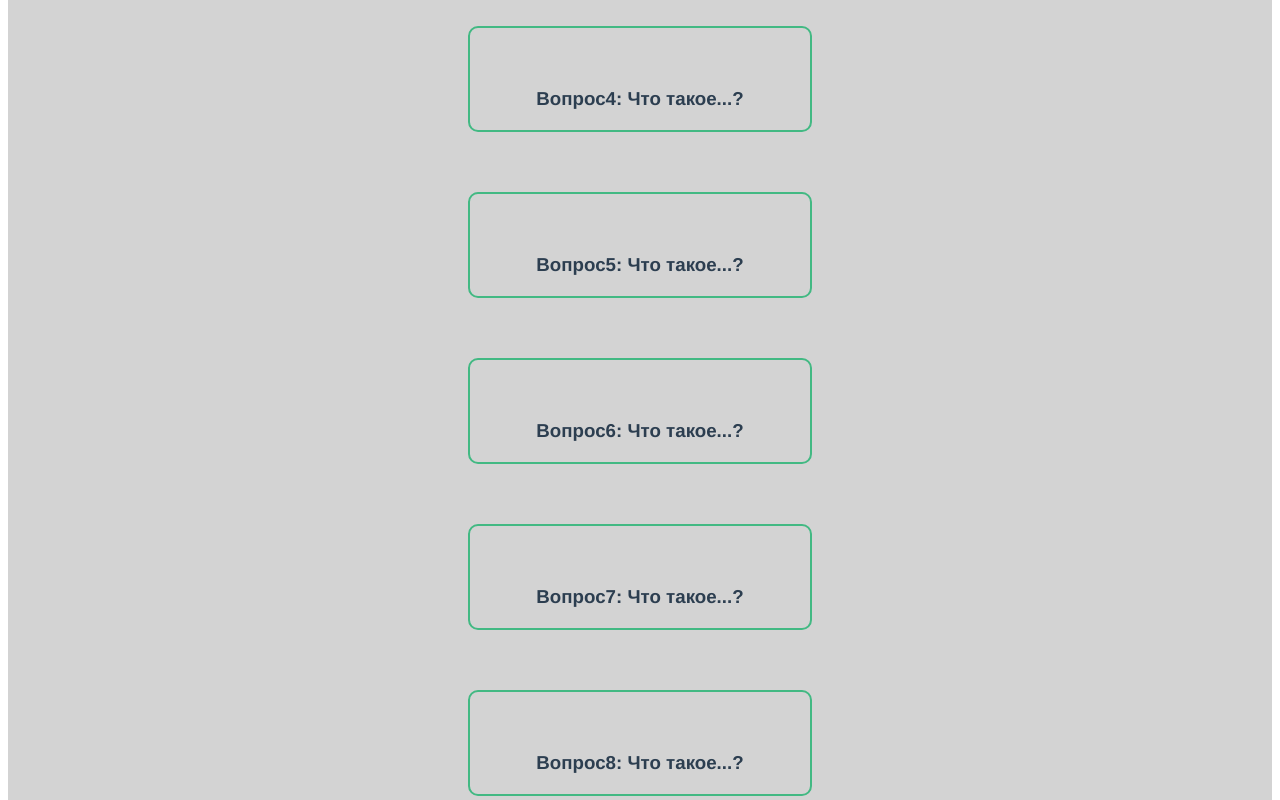
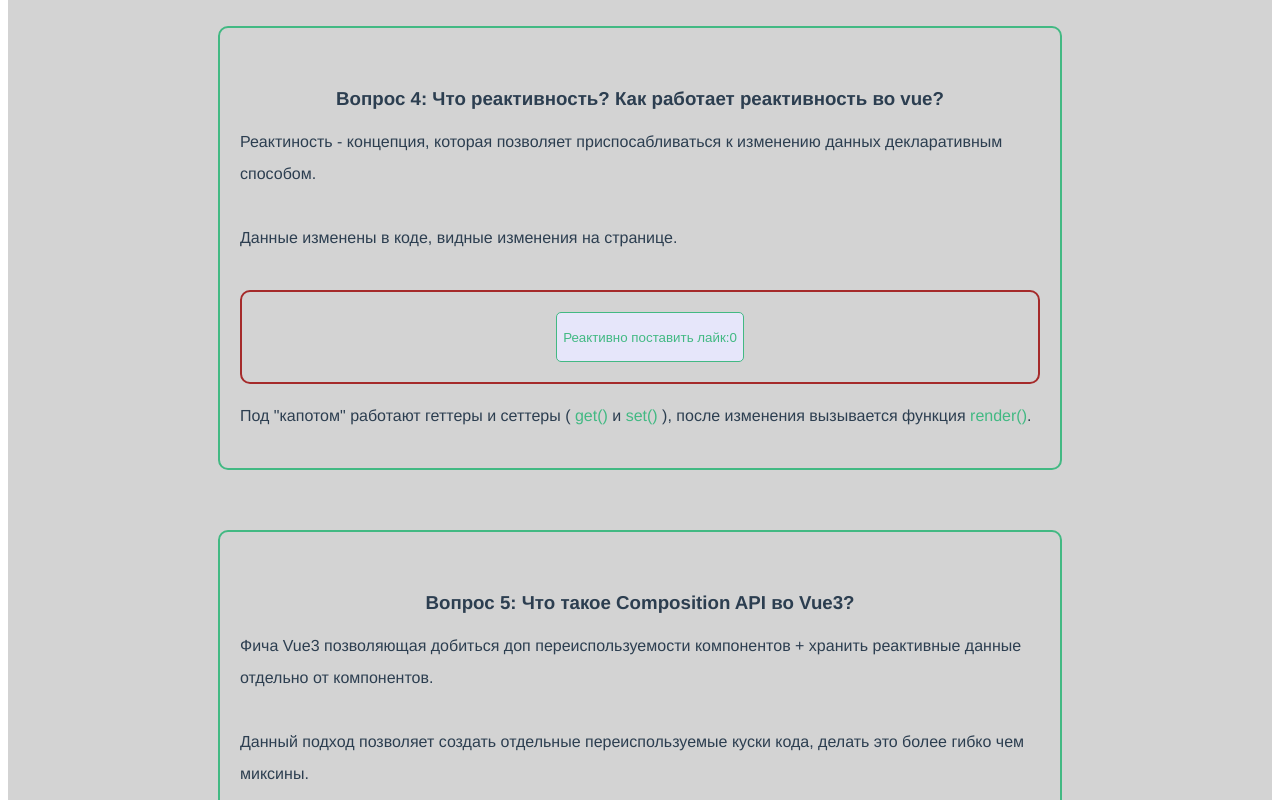
Before and after one commit to Vladimir199406/vue-book, a Vue app: page /#/ in a window 1280 px wide. Shown: the part 1840-2640 px from the top of the page. Built offline with nearby package versions, Linux system fonts and the light colour scheme.

Commit message:
que5-6-7

```diff
--- a/src/components/questions/Que1/Que1Wrapper.vue
+++ b/src/components/questions/Que1/Que1Wrapper.vue
@@ -1,7 +1,7 @@
 <template>
     <div id="que-1" class="block">
         <h3>
-            Вопрос1: Что такое двустороннее связывание?
+            Вопрос 1: Что такое двустороннее связывание?
         </h3>
         <p>
             Двустороннее связывание - это связь UI элемента с данными.
--- a/src/components/questions/Que2/Que2Wrapper.vue
+++ b/src/components/questions/Que2/Que2Wrapper.vue
@@ -1,6 +1,6 @@
 <template>
     <div id="que-2" class="block">
-        <h3>Вопрос2: Какими способами можно реализовать двустороннее связывание для input?</h3>
+        <h3>Вопрос 2: Какими способами можно реализовать двустороннее связывание для input?</h3>
 
         <div class="block__solution">
           <input
--- a/src/components/questions/Que3/Que3Wrapper.vue
+++ b/src/components/questions/Que3/Que3Wrapper.vue
@@ -1,7 +1,7 @@
 <template>
     <div id="que-3" class="block">
         <h3>
-            Вопрос3: Что такое "props"?
+            Вопрос 3: Что такое "props"?
         </h3>
         <p>
             "Props" - входные параметры,
--- a/src/components/questions/Que4/Que4Wrapper.vue
+++ b/src/components/questions/Que4/Que4Wrapper.vue
@@ -1,8 +1,35 @@
 <template>
     <div id="que-4" class="block">
         <h3>
-            Вопрос4: Что такое...?
+            Вопрос 4: Что реактивность? Как работает реактивность во vue?
         </h3>
+        <p>
+            Реактиность - концепция, которая
+            позволяет приспосабливаться к изменению
+            данных декларативным способом.
+        </p>
+        <p>
+            Данные изменены в коде,
+            видные изменения на странице.
+        </p>
+        <div class="block__solution">
+            <button @click="likes++">
+                <span>
+                    Реактивно поставить лайк:
+                </span>
+                <div>
+                    <span>
+                        {{likes}}
+                    </span>
+                </div>
+            </button>
+        </div>
+        <p>
+            Под "капотом" работают геттеры и сеттеры (
+            <span>get()</span>  и <span>set()</span>
+            ), после изменения вызывается функция
+            <span>render()</span>.
+        </p>
     </div>
 </template>
 
@@ -10,7 +37,9 @@
     export default {
         name: 'Que4Wrapper',
         data(){
-            return {}
+            return {
+                likes: 0
+            }
         },
         components: {}
     }
--- a/src/components/questions/Que5/Que5Wrapper.vue
+++ b/src/components/questions/Que5/Que5Wrapper.vue
@@ -1,8 +1,16 @@
 <template>
     <div id="que-5" class="block">
         <h3>
-            Вопрос5: Что такое...?
+            Вопрос 5: Что такое Composition API во Vue3?
         </h3>
+        <p>
+            Фича Vue3 позволяющая добиться доп переиспользуемости
+            компонентов + хранить реактивные данные отдельно от компонентов.
+        </p>
+        <p>
+            Данный подход позволяет создать отдельные переиспользуемые куски кода,
+            делать это более гибко чем миксины.
+        </p>
     </div>
 </template>
 
--- a/src/components/questions/Que6/Que6Wrapper.vue
+++ b/src/components/questions/Que6/Que6Wrapper.vue
@@ -1,7 +1,44 @@
 <template>
     <div id="que-6" class="block">
         <h3>
-            Вопрос6: Что такое...?
+            Вопрос 6: Особенности использования v-model во Vue2 и Vue3?
+            <div class="block__table">
+                <div class="block__table-column">
+                    <p class="block__table-column--header">Vue2</p>
+                    <div class="block__table-column--content">
+                            <p class="table-text-wrapper__text">
+                                v-model <span>ТОЛЬКО</span> 1
+                            </p>
+                            <p class="table-text-wrapper__text">
+                                v-model === <span>value</span>
+                            </p>
+                            <p class="table-text-wrapper__text">
+                                Событие: <span>onInput()</span>
+                            </p>
+                            <p class="table-text-wrapper__text">
+                                В доч комп: this.$emit(<span>'input'</span>, newValue)
+                            </p>
+                    </div>
+                </div>
+                <div class="block__table-column">
+                    <p class="block__table-column--header">Vue3</p>
+                    <div class="block__table-column--content">
+                            <p class="table-text-wrapper__text">
+                                v-model <span>>=</span> 1
+                            </p>
+                            <p class="table-text-wrapper__text">
+                                v-model === <span>modelValue</span> или
+                            </p>
+                            <p class="table-text-wrapper__text">v-model:<span>atributName</span></p>
+                            <p class="table-text-wrapper__text">
+                                В доч комп: this.$emit(<span>'update:attributeName'</span>, newValue)
+                            </p>
+                            <p class="table-text-wrapper__text">
+                                В доч комп по умолчанию: this.$emit(<span>'update:modelValue'</span>, newValue)
+                            </p>
+                    </div>
+                </div>
+            </div>
         </h3>
     </div>
 </template>
@@ -17,5 +54,51 @@
 </script>
 
 <style scoped lang="scss">
+    .block {
 
+        &__table {
+            margin-top: 30px;
+            width: 100%;
+            display: flex;
+            border: 1px solid black;
+            border-radius: 5px;
+        }
+
+        &__table-column:first-child {
+            border-right: 1px solid black;
+        }
+
+        &__table-column {
+            display: flex;
+            flex-direction: column;
+            width: 100%;
+
+            &--header {
+                display: flex;
+                justify-content: center;
+                align-items: center;
+            }
+
+            &--content {
+                display: flex;
+                align-items: flex-start;
+                flex-direction: column;
+
+                .table-text-wrapper {
+                    width: 100%;
+                    text-align: left;
+                    border-top: 1px solid black;
+
+                    &__text {
+                        padding-left: 20px;
+                        font-size: 16px;
+                        font-weight: 400;
+                        text-align: initial;
+                    }
+
+                }
+
+            }
+        }
+    }
 </style>
--- a/src/components/questions/Que7/Que7Wrapper.vue
+++ b/src/components/questions/Que7/Que7Wrapper.vue
@@ -1,8 +1,26 @@
 <template>
     <div id="que-7" class="block">
         <h3>
-            Вопрос7: Что такое...?
+            Вопрос 7:  Для чего нужен $emit?
         </h3>
+        <p>
+            Нужен для создания подписки на событие в дочернем компоненте.
+        </p>
+        <div class="block__solution">
+            <p>Тестовая ситуация:
+                <span>3</span>
+                компонента.
+                <span>Родитель</span>
+                с
+                <span>2</span>
+                компонентами детьми.
+                Дети:
+                <span>список постов</span>
+                и
+                <span>форма</span>
+                с кнопкой для создания поста.
+            </p>
+        </div>
     </div>
 </template>
 
```
